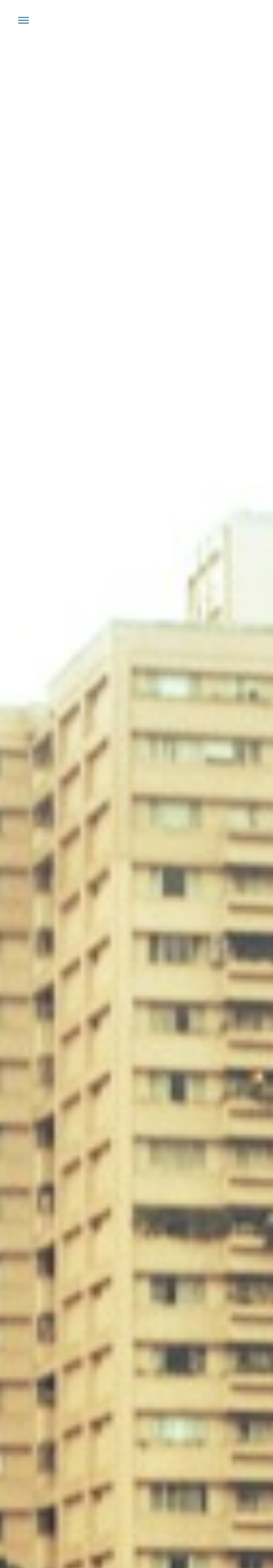
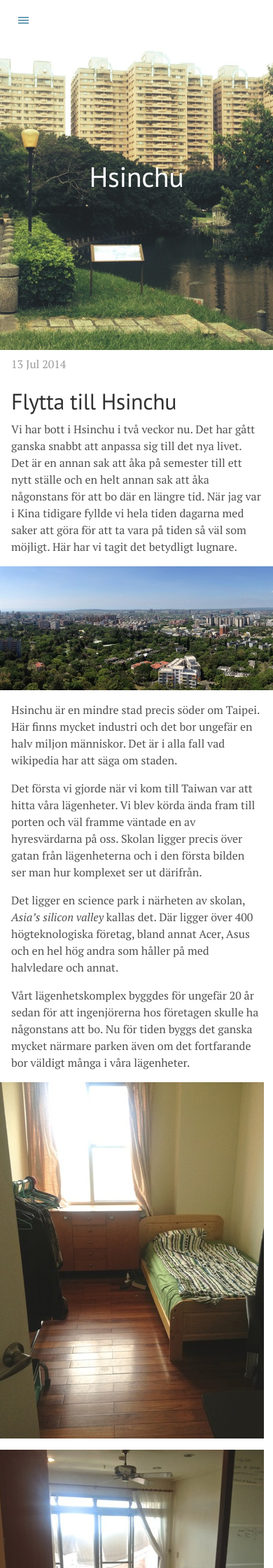
Before and after one commit to mludv/mludv.github.io, a Jekyll site: the page built from _posts/2014-07-13-Hsinchu.md, in a window 390 px wide. Shown: the top 2240 px of the page at 70% size. Built offline with Jekyll 4.4.1, drawn with Linux system fonts in a browser that asks for light colours.

Commit message:
images on iphone again

```diff
--- a/_posts/2014-07-13-Hsinchu.md
+++ b/_posts/2014-07-13-Hsinchu.md
@@ -28,8 +28,6 @@ Levnadskostnaderna generellt är ganska mycket lägre. Man kan äta mat ute i he
 ![Downtown Hsinchu](/images/downtown.jpg){:.half}
 ![Friterade fiskar och annat](/images/friteradfisk.jpg){:.half}
 
-----------
-
 Vi började vår första dag med att försöka promenera ner mot A-markt. Patric, som har bott här under hela förra året och som jag och Kasper nu delar lägenhet med, rekommenderade A-mart som ett varuhus där man kunde få tag i det mesta.
 
 Däremot så fungerar inte google maps speciellt bra när man enbart kan de engelska namnen för olika ställen. Appen ville inte riktigt förstå var vi skulle och när vi tillslut bara skrev in adressen, så ledde den oss helt fel. Det var en ganska stor gata där google hade berättat för oss att vi skulle börja i ena änden. Det verkade däremot inte stämma och när vi frågade några Taiwaneser som inte verkade helt övertygade att de förstod vad vi menade, så pekade de bara längre ner längs gatan. Efter ganska många stopp på diverse kafféer med luftkonditionering och ställen att handla vatten på kom vi till slut fram till ett varuhus.
--- a/public/css/lanyon.css
+++ b/public/css/lanyon.css
@@ -351,9 +351,7 @@ a.sidebar-nav-item:focus {
   color: #9a9a9a;
 }
 
-html,body {
-  height:100%;
-}
+
 
 img {
     border-radius: 0;
@@ -385,12 +383,17 @@ img {
   background-position: top center;
   background-repeat: no-repeat;
   background-size: cover;
-  height: 100%;
   background-image: url(/public/test.jpg);
+  height:500px;
 }
 @media (min-width:38em) {
   .large-image {
+    height: 100%;
     background-attachment: fixed;
+  }
+
+  html,body {
+    height:100%;
   }
 }
 
```
